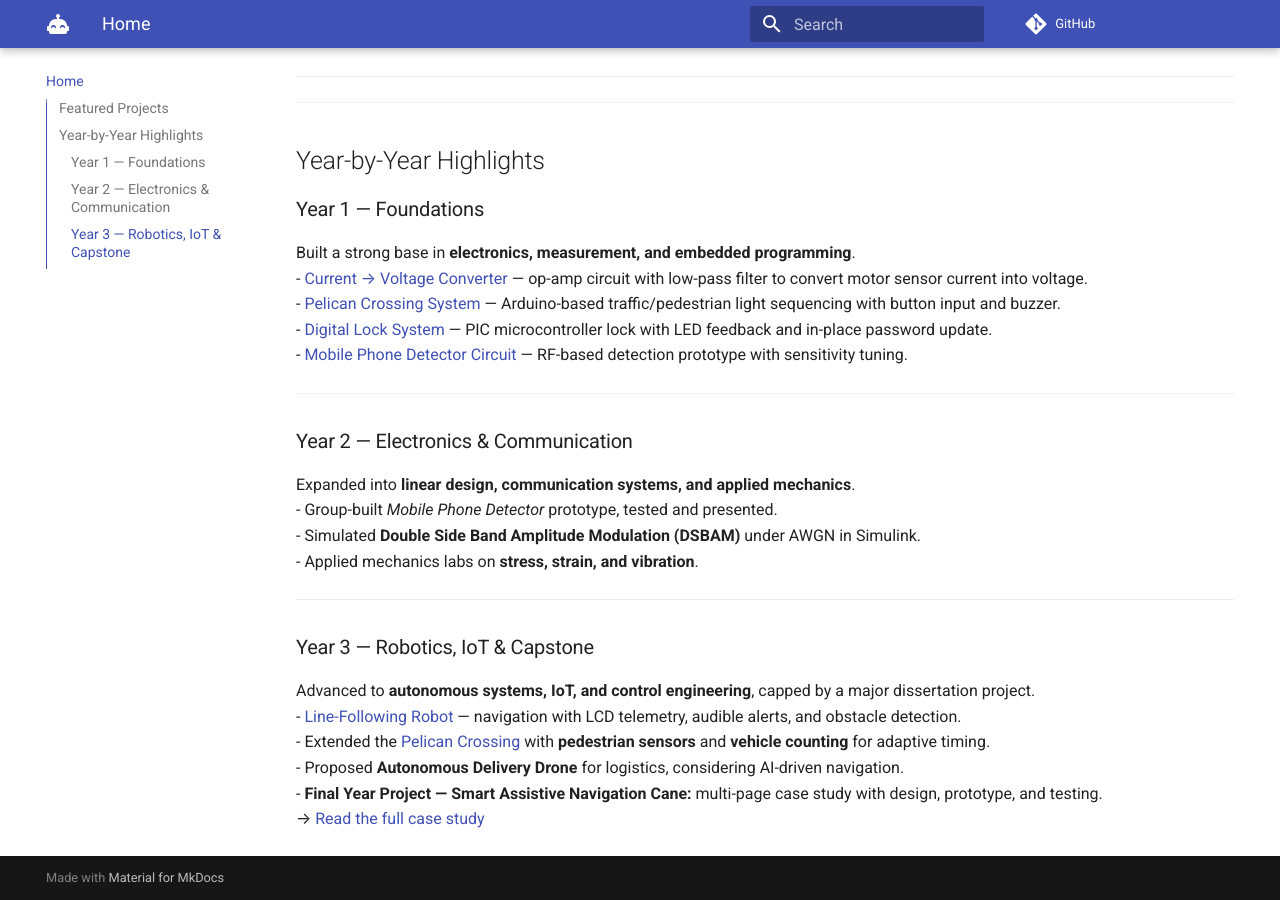
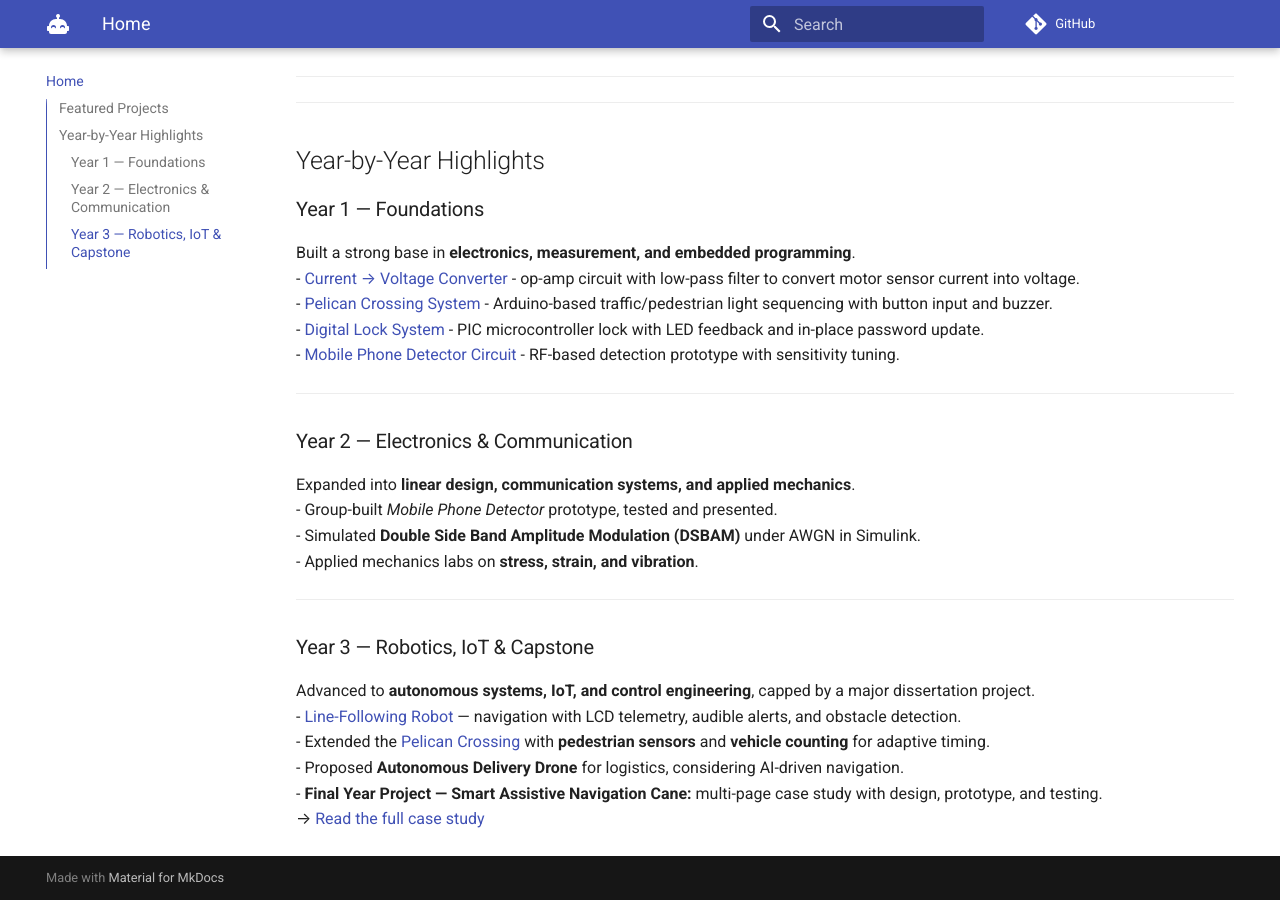
Before and after one commit to aligado04/portfolio, an MkDocs documentation site: the page built from docs/index.md, in a window 1280 px wide and 900 px high, scrolled down 700 px. Built offline with MkDocs 1.6.1 and Material for MkDocs 9.7.7, drawn with Linux system fonts in a browser that asks for light colours; comment, search, counter and statistics services are not loaded.

```diff
--- a/docs/index.md
+++ b/docs/index.md
@@ -31,10 +31,10 @@ I'm a Mechatronics & Autonomous Systems engineer focused on **embedded systems,
 
 ### Year 1 — Foundations
 Built a strong base in **electronics, measurement, and embedded programming**.
-- [Current → Voltage Converter](projects/analogue-electronics-converter.md) — op-amp circuit with low-pass filter to convert motor sensor current into voltage.
-- [Pelican Crossing System](projects/pelican-crossing.md) — Arduino-based traffic/pedestrian light sequencing with button input and buzzer.
-- [Digital Lock System](projects/digital-lock.md) — PIC microcontroller lock with LED feedback and in-place password update.
-- [Mobile Phone Detector Circuit](projects/mobile-phone-detector.md) — RF-based detection prototype with sensitivity tuning.
+- [Current → Voltage Converter](projects/analogue-electronics-converter.md) - op-amp circuit with low-pass filter to convert motor sensor current into voltage.
+- [Pelican Crossing System](projects/pelican-crossing.md) - Arduino-based traffic/pedestrian light sequencing with button input and buzzer.
+- [Digital Lock System](projects/digital-lock.md) - PIC microcontroller lock with LED feedback and in-place password update.
+- [Mobile Phone Detector Circuit](projects/mobile-phone-detector.md) - RF-based detection prototype with sensitivity tuning.
 
 ---
 
```
